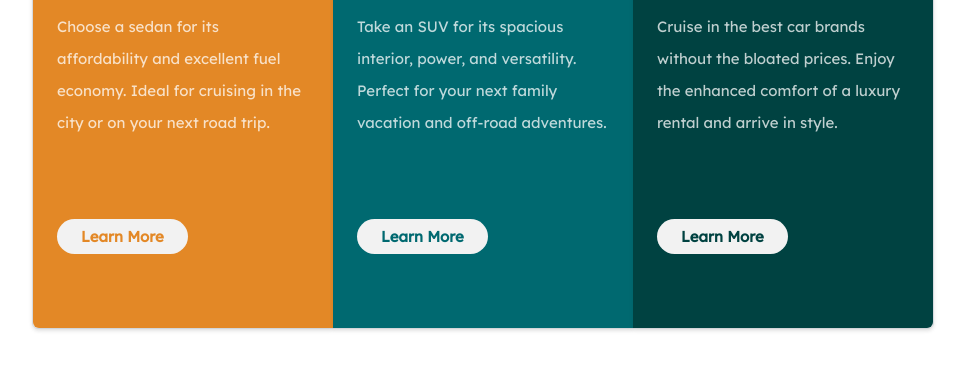
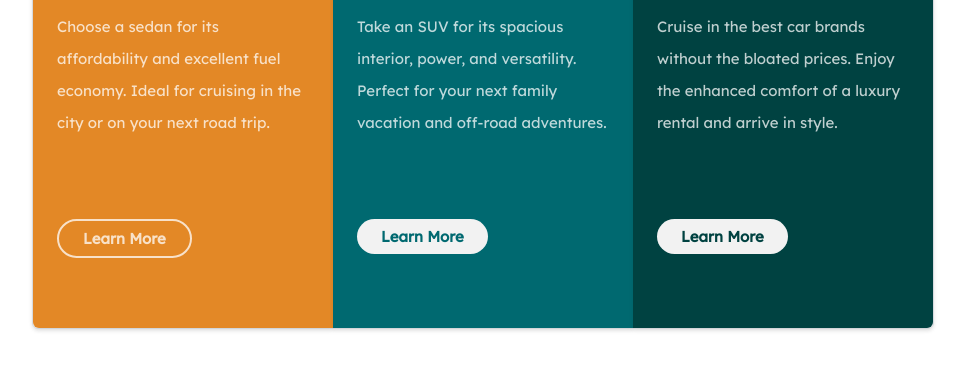
Before and after one commit to Alfredo20164920/3-columns, a plain HTML site: page index.html in a window 1280 px wide. In both pictures the pointer is over the button 279 px from the left and 558 px from the top of the page. Shown: the part 322-692 px from the top of the page, without its empty margins (157-1122 px from the left). Drawn offline with Linux system fonts and the light colour scheme; a web font is replaced by a local one.

Commit message:
Active state

```diff
--- a/style.css
+++ b/style.css
@@ -83,8 +83,14 @@ body {
     color: var(--color-dark-cyan);
 }
 
+.card button:hover{
+    background-color: transparent;
+    color: var(--color-white);
+    border: 2px solid var(--color-white);
+}
+
 /* Laptop styles > 1024px */
-@media (min-width: 1024px) {
+@media (min-width: 950px) {
 
 
     .card_container {
```
